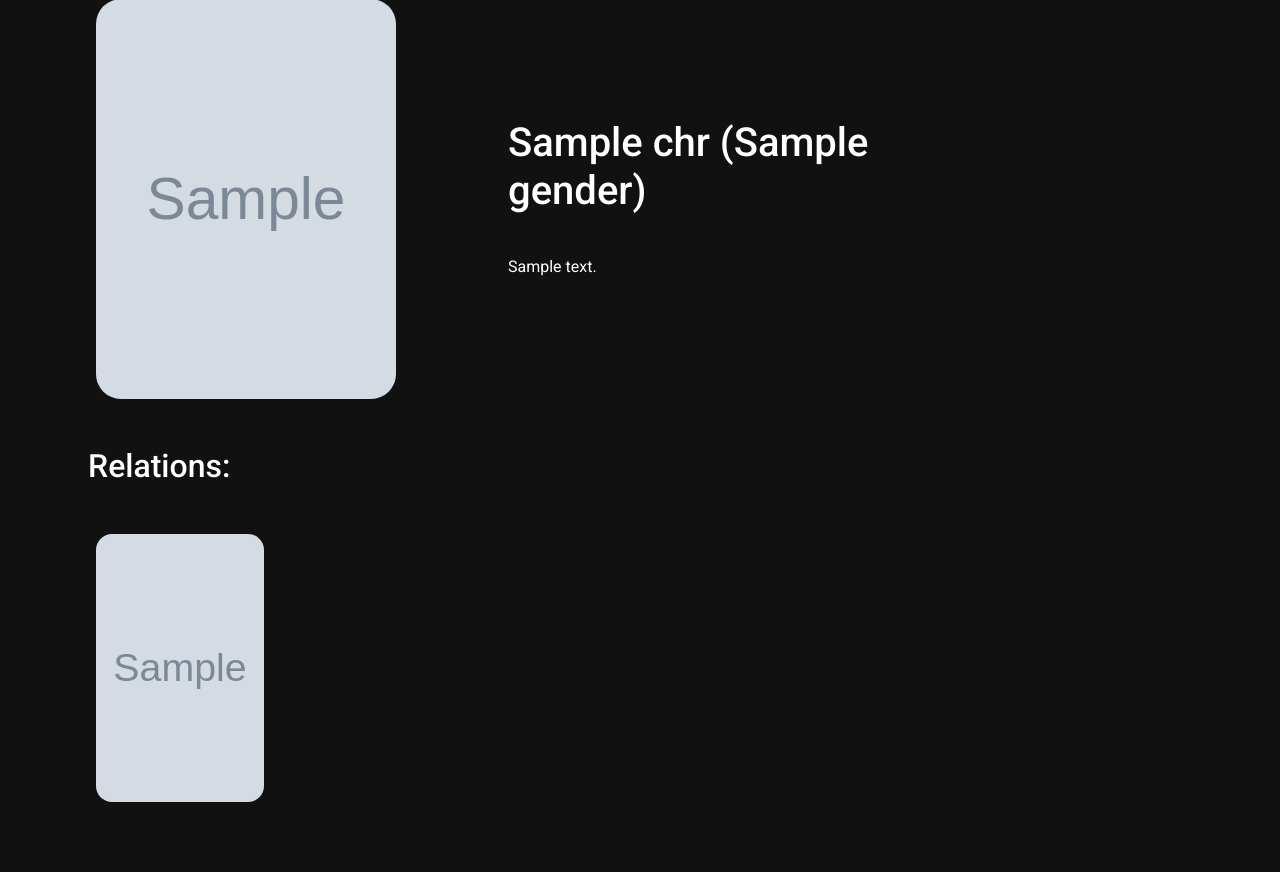
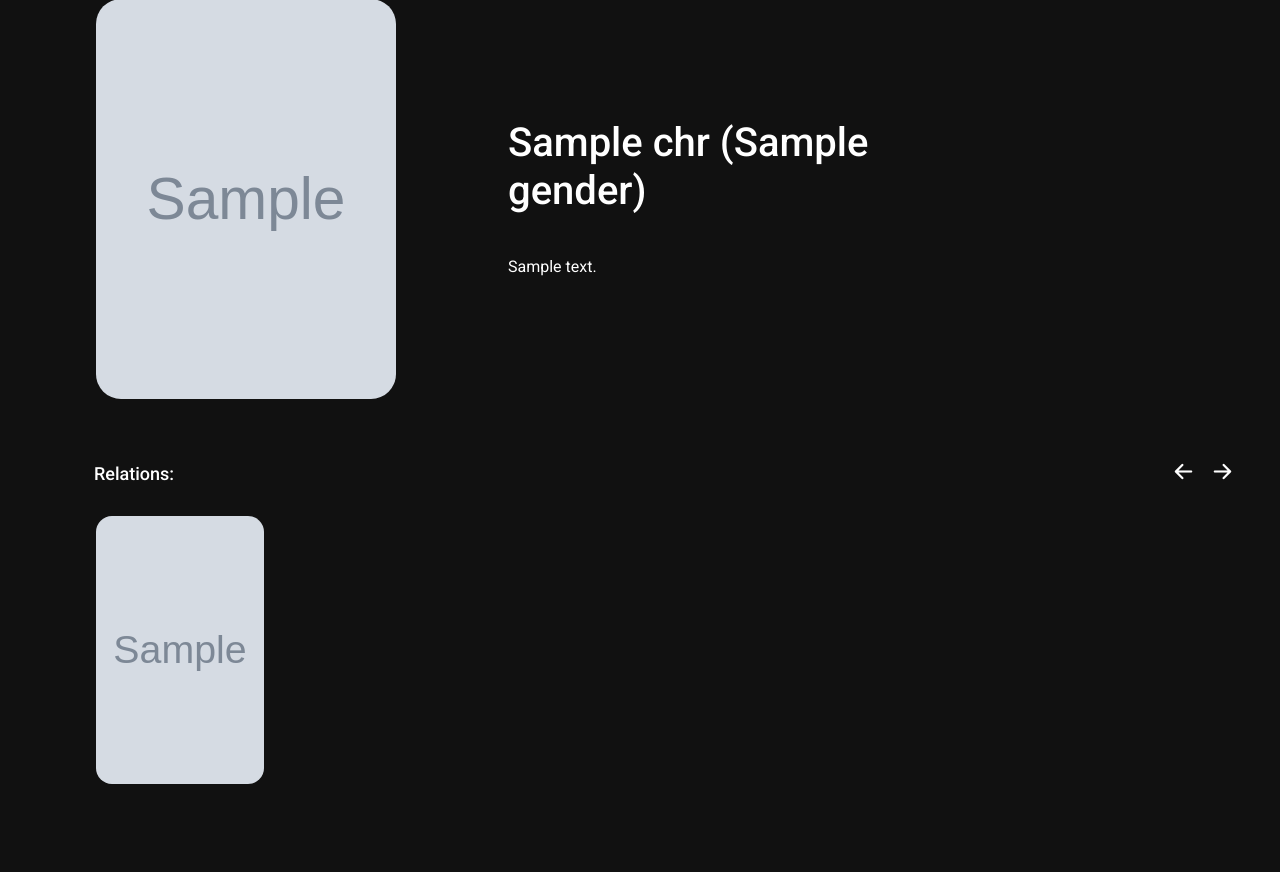
Before and after one commit to asifshaik02/Anidude, a Flask app: template templates/character.html in a window 1280 px wide. Shown: the part 128-1000 px from the top of the page. After the commit the page ends 912 px from the top, so only its background shows below. Run offline with Flask 2, Linux system fonts and the light colour scheme; the template is opened without the code that fills it: most values are stand-ins (such as "Sample title", 1, 10 or a date in 2020); grey boxes marked "Sample" are stand-in pictures; some libraries are stand-ins or nearby versions.

Commit message:
changes in styles

```diff
--- /dev/null
+++ b/static/js/app.js
@@ -0,0 +1,8 @@
+function slide(dir,index) {
+    if (dir == 'left') {
+        document.getElementById(index).scrollBy({left:-184,behavior:'smooth'})
+    }
+    else{
+        document.getElementById(index).scrollBy({left:+184,behavior:'smooth'})
+    }
+}
--- a/templates/base.html
+++ b/templates/base.html
@@ -99,6 +99,7 @@
             width: 85%;
             display: flex;
             justify-content: space-between;
+            align-items: center;
         }
         .main-2 .desc{
             width: 90%;
@@ -127,6 +128,6 @@
         {% endblock content %}
     </section>
     <script src="https://cdn.jsdelivr.net/npm/bootstrap@5.1.3/dist/js/bootstrap.bundle.min.js" integrity="sha384-ka7Sk0Gln4gmtz2MlQnikT1wXgYsOg+OMhuP+IlRH9sENBO0LRn5q+8nbTov4+1p" crossorigin="anonymous"></script>
-
+    <script src="../static/js/app.js"></script>
 </body>
 </html>
--- a/templates/character.html
+++ b/templates/character.html
@@ -9,9 +9,23 @@
         .main.rel{
             display: block;
         }
-        .main.rel h2{
+        .head{
+            display: flex;
+            justify-content: space-between;
+            align-items: center;
+        }
+        .head h2{
+            margin: 0 3em;
+            font-size: 18px;
+        }
+
+        .arrows .bi{
+            font-size: 35px;
+            cursor: pointer;
+        }
+        /* .main.rel h2{
             margin: 0 1.5em 1em;
-        }
+        } */
         .main-1 img{
             height: 400px;
             width: 300px;
@@ -19,7 +33,7 @@
         .main ul{
             display: flex;
             margin: 0 2.5em;
-            overflow-x: auto;
+            overflow-x: hidden;
         }
         .main ul li{
             list-style: none;
@@ -86,8 +100,16 @@
         </div>
     </section>
     <section class="main rel">
-        <h2>Relations:</h2>
-        <ul>
+        <div class="head">
+            <h2>Relations:</h2>
+            <div class="btns">
+                <div class="arrows">
+                    <i class="bi bi-arrow-left-short" onclick="slide('left','1')"></i>
+                    <i class="bi bi-arrow-right-short" onclick="slide('right','1')"></i>
+                </div>
+            </div>
+        </div>
+        <ul id="1">
             {% for rel in chr['realtions'] %}
             <a href="/{{ rel['type'].lower() }}/{{ rel['id'] }}">
                 <li>
```
Also changed, not shown: templates/index.html (+0 -8 lines).
